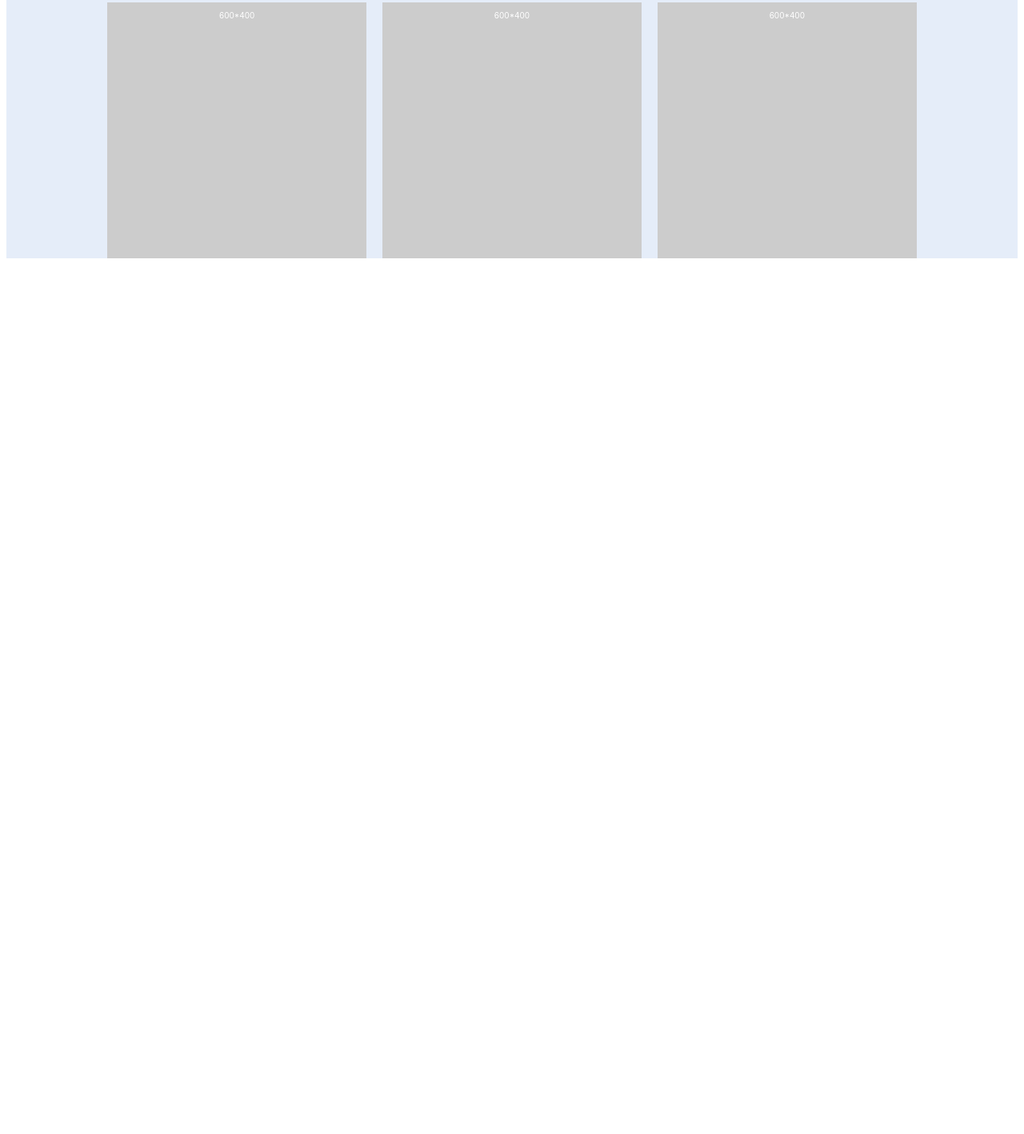
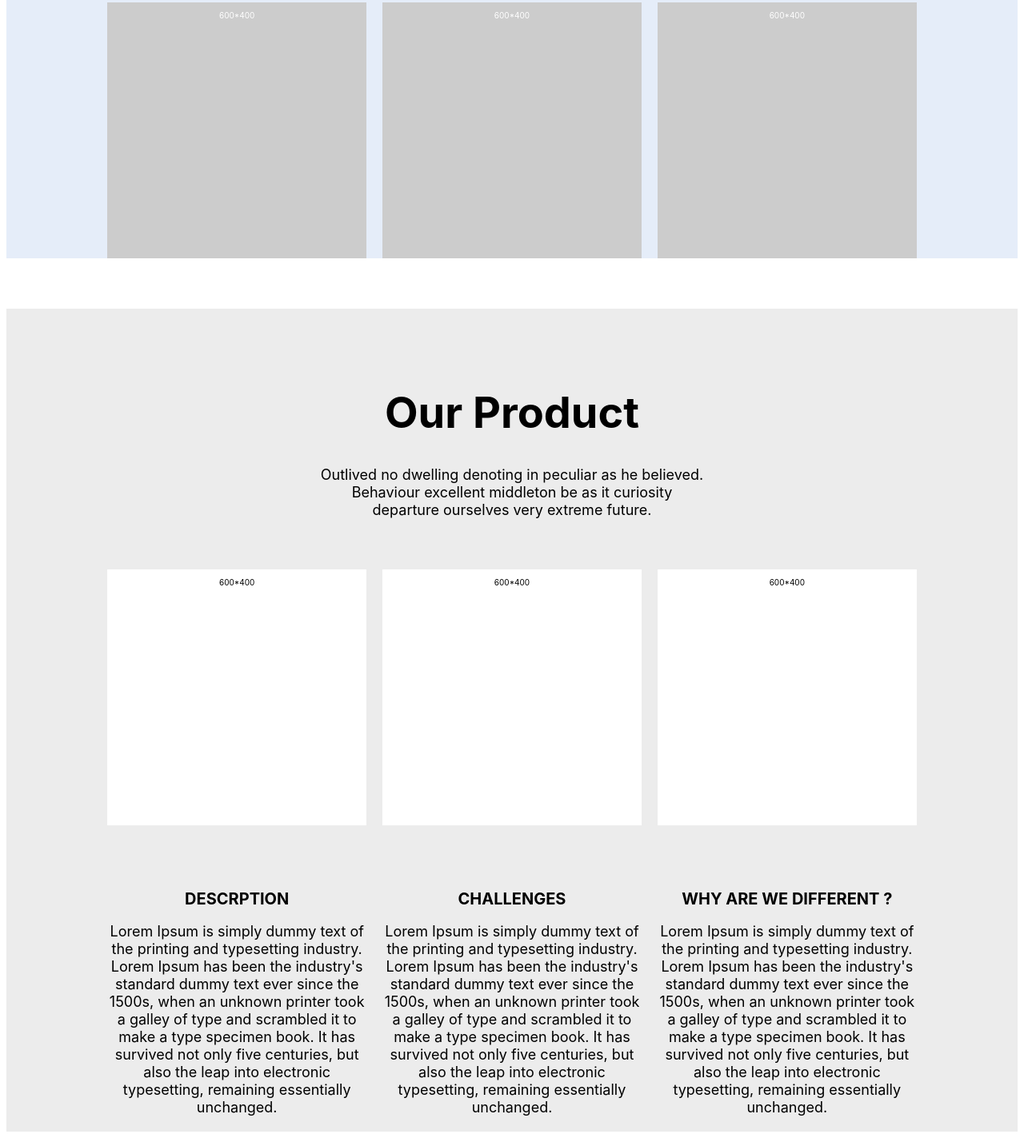
Before and after one commit to abhash-rai/emergency-vehicle-management-system, a plain HTML site: page html/index.html in a window 1280 px wide. Shown: the part 2574-3992 px from the top of the page at 80% size. Before the commit the page ends 2960 px from the top, so only its background shows below. Drawn offline with Linux system fonts and the light colour scheme.

Commit message:
finally done

```diff
--- a/html/index.html
+++ b/html/index.html
@@ -8,6 +8,7 @@
     <link rel="stylesheet" href="../styles/header.css" />
     <link rel="stylesheet" href="../styles/prototype_application.css" />
     <link rel="stylesheet" href="../styles/nayan.css" >
+    <link rel="stylesheet" href="../styles/our-product.css">
 
 
   <meta name="viewport" content="width=device-width, initial-scale=1.0">
@@ -114,3 +115,28 @@
         </div>
 
     </section>
+
+
+
+<section class="Our-product">
+        <div class="pype">
+            <div class="pop">
+                <h2>Our Product</h2>
+            </div>
+            <div class="kroto">
+                <P>Outlived no dwelling denoting in peculiar as he believed.<br> Behaviour excellent middleton be as it curiosity<br> departure ourselves very extreme future.</P>
+            </div>
+            <div class="tox">
+                <div class="piv"><p>600*400</p></div>
+                <div class="piv"><p>600*400</p></div>
+                <div class="piv"><p>600*400</p></div>
+            </div>
+            <div class="hox">
+                <div class="tiv"><h1>DESCRPTION</h1><p>Lorem Ipsum is simply dummy text of the printing and typesetting industry. Lorem Ipsum has been the industry's standard dummy text ever since the 1500s, when an unknown printer took a galley of type and scrambled it to make a type specimen book. It has survived not only five centuries, but also the leap into electronic typesetting, remaining essentially unchanged.</p></div>
+                <div class="tiv"><h1>CHALLENGES</h1><p>Lorem Ipsum is simply dummy text of the printing and typesetting industry. Lorem Ipsum has been the industry's standard dummy text ever since the 1500s, when an unknown printer took a galley of type and scrambled it to make a type specimen book. It has survived not only five centuries, but also the leap into electronic typesetting, remaining essentially unchanged.</p></div>
+                <div class="tiv"><h1>WHY ARE WE DIFFERENT ?</h1><p>Lorem Ipsum is simply dummy text of the printing and typesetting industry. Lorem Ipsum has been the industry's standard dummy text ever since the 1500s, when an unknown printer took a galley of type and scrambled it to make a type specimen book. It has survived not only five centuries, but also the leap into electronic typesetting, remaining essentially unchanged.</p></div>
+            </div>
+
+        </div>
+
+    </section>
--- /dev/null
+++ b/styles/our-product.css
@@ -0,0 +1,79 @@
+
+
+.pype {
+    background-color: #ECECEC;
+    padding-top: 5%;
+  }
+
+  .pop {
+    font-family: 'Inter';
+font-style: normal;
+font-weight: 700;
+font-size: 3.6rem;
+line-height: 4.4rem;
+text-align: center;
+color: #000000;
+
+  }
+
+
+  .kroto {
+    font-family: 'Inter';
+    font-style: normal;
+    font-weight: 700;
+    font-size: 3.6rem;
+    line-height: 4.4rem;
+    text-align: center;
+
+    color: #000000;
+
+  }
+
+  .kroto p {
+    margin: 0% 20%;
+    font-family: 'Inter';
+    font-style: normal;
+    font-weight: 400;
+    font-size: 1.8rem;
+    line-height: 2.2rem;
+    text-align: center;
+
+  }
+
+  .tox, .hox {
+    display: grid;
+    grid-template-columns: 1fr 1fr 1fr;
+    gap: 2%;
+    margin: 5% 10%;
+    /* border: 1px solid red; */
+    height:40vh;
+  }
+
+  .piv {
+    background-color: white;
+    color: black;
+    text-align: center;
+
+  }
+
+  .hox h1{
+    font-family: 'Inter';
+font-style: normal;
+font-weight: 700;
+font-size: 2rem;
+line-height: 2.4rem;
+text-align: center;
+color: #000000;
+
+  }
+
+  .hox p{
+    font-family: 'Inter';
+font-style: normal;
+font-weight: 400;
+font-size: 1.8rem;
+line-height: 2.2rem;
+text-align: center;
+color: #000000;
+
+  }
```
Also changed, not shown: styles/prototype_application copy.css (added, +59 -0 lines).
